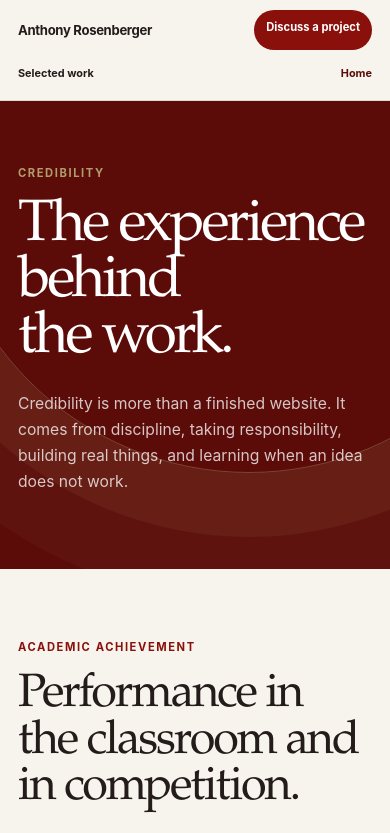
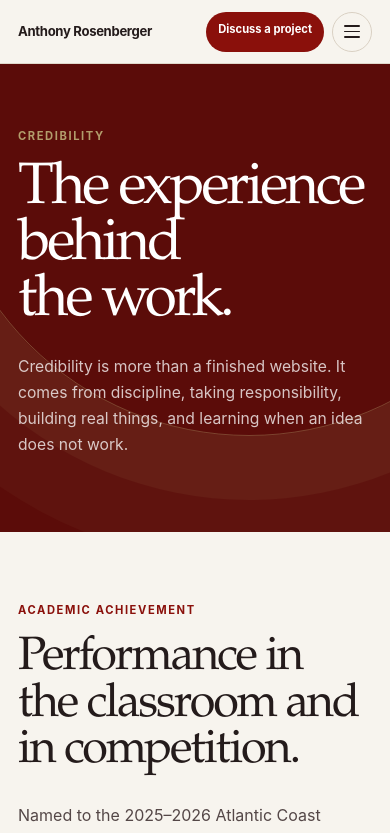
Before and after one commit to anthonysmartflow-art/PORTFOLIO, a Next.js app: page /credibility in a window 390 px wide. Shown: the top 833 px of the page. Built offline with nearby package versions, Linux system fonts and the light colour scheme.

Commit message:
Add mobile hamburger navigation

```diff
--- /dev/null
+++ b/app/SiteHeader.tsx
@@ -0,0 +1,62 @@
+'use client';
+
+import Link from 'next/link';
+import { useEffect, useState } from 'react';
+
+export default function SiteHeader() {
+  const [menuOpen, setMenuOpen] = useState(false);
+
+  useEffect(() => {
+    if (!menuOpen) return;
+
+    const closeOnEscape = (event: KeyboardEvent) => {
+      if (event.key === 'Escape') setMenuOpen(false);
+    };
+
+    window.addEventListener('keydown', closeOnEscape);
+    return () => window.removeEventListener('keydown', closeOnEscape);
+  }, [menuOpen]);
+
+  const closeMenu = () => setMenuOpen(false);
+
+  return (
+    <header className="site-header">
+      <Link className="wordmark" href="/" aria-label="Anthony Rosenberger, home">
+        Anthony Rosenberger
+      </Link>
+
+      <nav className="desktop-nav" aria-label="Main navigation">
+        <Link href="/#nonprofits">Nonprofits</Link>
+        <Link className="nav-page-link" href="/credibility">Credibility</Link>
+        <a className="nav-cta" href="mailto:anthony.smartflow@gmail.com">
+          Discuss a project
+        </a>
+      </nav>
+
+      <div className="mobile-header-actions">
+        <a className="nav-cta" href="mailto:anthony.smartflow@gmail.com">
+          Discuss a project
+        </a>
+        <button
+          className="menu-toggle"
+          type="button"
+          aria-expanded={menuOpen}
+          aria-controls="mobile-menu"
+          aria-label={menuOpen ? 'Close menu' : 'Open menu'}
+          onClick={() => setMenuOpen((open) => !open)}
+        >
+          <span />
+          <span />
+          <span />
+        </button>
+      </div>
+
+      {menuOpen ? (
+        <nav className="mobile-menu" id="mobile-menu" aria-label="Mobile navigation">
+          <Link href="/#nonprofits" onClick={closeMenu}>Nonprofits</Link>
+          <Link href="/credibility" onClick={closeMenu}>Credibility</Link>
+        </nav>
+      ) : null}
+    </header>
+  );
+}
--- a/app/credibility/page.tsx
+++ b/app/credibility/page.tsx
@@ -1,6 +1,7 @@
 import type { Metadata } from 'next';
 import Image from 'next/image';
 import Link from 'next/link';
+import SiteHeader from '../SiteHeader';
 
 export const metadata: Metadata = {
   title: 'Credibility | Anthony Rosenberger',
@@ -24,18 +25,7 @@ function ExternalArrow() {
 export default function CredibilityPage() {
   return (
     <main className="credibility-page">
-      <header className="site-header">
-        <Link className="wordmark" href="/" aria-label="Anthony Rosenberger, home">
-          Anthony Rosenberger
-        </Link>
-        <nav aria-label="Main navigation">
-          <Link className="nav-page-link" href="/">Home</Link>
-          <Link className="nav-scroll-link" href="/#work">Selected work</Link>
-          <a className="nav-cta" href="mailto:anthony.smartflow@gmail.com">
-            Discuss a project
-          </a>
-        </nav>
-      </header>
+      <SiteHeader />
 
       <section className="credibility-hero" aria-labelledby="credibility-title">
         <div className="section-shell credibility-hero-inner">
--- a/app/globals.css
+++ b/app/globals.css
@@ -69,12 +69,16 @@ a:focus-visible {
 .site-header nav { display: flex; align-items: center; gap: 26px; }
 .site-header nav a { font-size: 0.84rem; font-weight: 650; text-decoration: none; }
 .site-header nav a:hover { color: var(--blue); }
+.mobile-header-actions,
+.mobile-menu { display: none; }
 
 .site-header .nav-cta {
   padding: 10px 16px;
   border-radius: 999px;
   background: var(--blue);
   color: var(--white);
+  font-weight: 650;
+  text-decoration: none;
 }
 
 .site-header .nav-cta:hover { background: var(--blue-dark); color: var(--white); }
@@ -525,8 +529,6 @@ a:focus-visible {
 .credibility-cta .button { margin-top: 34px; }
 
 @media (max-width: 900px) {
-  .site-header nav a:not(.nav-cta) { display: none; }
-  .site-header nav .nav-page-link { display: inline-flex; margin-right: 18px; }
   .hero { grid-template-columns: 1fr; gap: 48px; min-height: auto; padding-top: clamp(82px, 12vw, 112px); }
   .hero h1 { max-width: 780px; font-size: clamp(3.4rem, 10vw, 6.2rem); }
   .hero::before { top: 160px; right: -180px; width: 500px; height: 500px; }
@@ -552,45 +554,68 @@ a:focus-visible {
 }
 
 @media (max-width: 640px) {
-  html { scroll-padding-top: 106px; }
+  html { scroll-padding-top: 64px; }
   .section-shell { width: min(100% - 36px, 1180px); }
   .site-header {
-    display: grid;
-    grid-template-columns: minmax(0, 1fr) auto;
-    grid-template-rows: auto auto;
-    column-gap: 12px;
-    row-gap: 9px;
-    min-height: 0;
-    padding: 10px 18px 11px;
+    min-height: 64px;
+    gap: 10px;
+    padding: 10px 18px;
   }
-  .wordmark { grid-column: 1; grid-row: 1; align-self: center; font-size: 0.82rem; }
-  .site-header nav { display: contents; }
-  .site-header nav a.nav-scroll-link {
-    display: inline-flex;
-    grid-column: 1;
-    grid-row: 2;
-    justify-self: start;
-    min-height: 30px;
+  .wordmark { font-size: 0.82rem; }
+  .site-header .desktop-nav { display: none; }
+  .mobile-header-actions {
+    display: flex;
     align-items: center;
-    font-size: 0.68rem;
+    gap: 8px;
   }
-  .site-header nav a.nav-page-link {
-    display: inline-flex;
-    grid-column: 2;
-    grid-row: 2;
-    justify-self: end;
-    min-height: 30px;
-    margin: 0;
-    align-items: center;
-    font-size: 0.68rem;
-  }
-  .site-header .nav-cta {
-    grid-column: 2;
-    grid-row: 1;
+  .mobile-header-actions .nav-cta {
     min-height: 40px;
     padding: 9px 12px;
     font-size: 0.7rem;
     white-space: nowrap;
+  }
+  .menu-toggle {
+    display: grid;
+    width: 40px;
+    height: 40px;
+    padding: 0;
+    place-content: center;
+    gap: 4px;
+    border: 1px solid var(--line);
+    border-radius: 50%;
+    background: transparent;
+    color: var(--ink);
+    cursor: pointer;
+  }
+  .menu-toggle span {
+    display: block;
+    width: 16px;
+    height: 1.5px;
+    border-radius: 2px;
+    background: currentColor;
+    transition: opacity 160ms ease, transform 160ms ease;
+  }
+  .menu-toggle[aria-expanded='true'] span:first-child { transform: translateY(5.5px) rotate(45deg); }
+  .menu-toggle[aria-expanded='true'] span:nth-child(2) { opacity: 0; }
+  .menu-toggle[aria-expanded='true'] span:last-child { transform: translateY(-5.5px) rotate(-45deg); }
+  .site-header nav.mobile-menu {
+    position: absolute;
+    top: 100%;
+    left: 0;
+    right: 0;
+    display: grid;
+    gap: 0;
+    padding: 8px 18px 16px;
+    border-bottom: 1px solid var(--line);
+    background: var(--paper);
+    box-shadow: 0 18px 34px rgba(36, 27, 27, 0.12);
+  }
+  .site-header nav.mobile-menu a {
+    display: flex;
+    min-height: 50px;
+    align-items: center;
+    border-top: 1px solid var(--line);
+    font-size: 0.82rem;
   }
   .hero { gap: 36px; min-height: auto; padding: 56px 18px 70px; }
   .hero::after { left: 18px; right: 18px; bottom: 30px; height: 4px; }
@@ -666,11 +691,12 @@ a:focus-visible {
 }
 
 @media (max-width: 380px) {
-  .site-header { padding-inline: 12px; }
-  .wordmark { font-size: 0.76rem; }
-  .site-header .nav-cta { padding-inline: 10px; font-size: 0.66rem; }
-  .site-header nav a.nav-scroll-link,
-  .site-header nav a.nav-page-link { font-size: 0.66rem; }
+  .site-header { gap: 8px; padding-inline: 10px; }
+  .wordmark { font-size: 0.72rem; }
+  .mobile-header-actions { gap: 5px; }
+  .mobile-header-actions .nav-cta { min-height: 38px; padding: 8px; font-size: 0.62rem; }
+  .menu-toggle { width: 38px; height: 38px; }
+  .site-header nav.mobile-menu { padding-inline: 10px; }
   .hero { padding-inline: 15px; }
   .hero h1 { font-size: clamp(2.6rem, 13.3vw, 3.15rem); }
   .kicker, .section-label, .project-index { font-size: 0.64rem; }
```
Also changed, not shown: app/page.tsx (+2 -10 lines).
